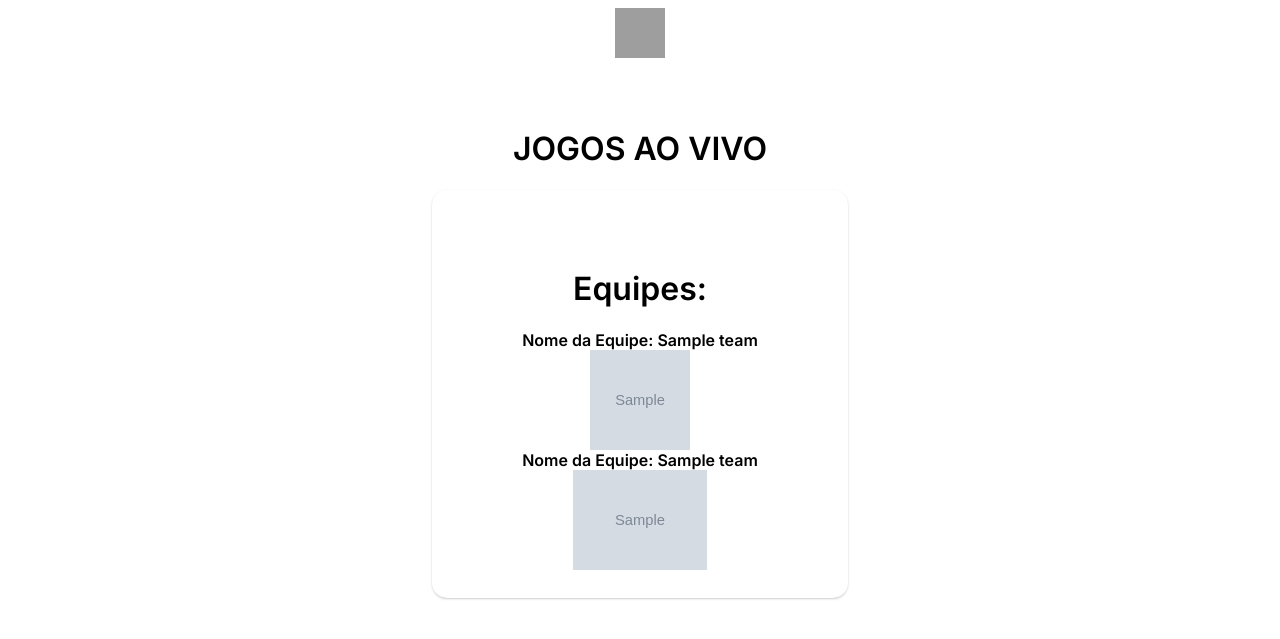
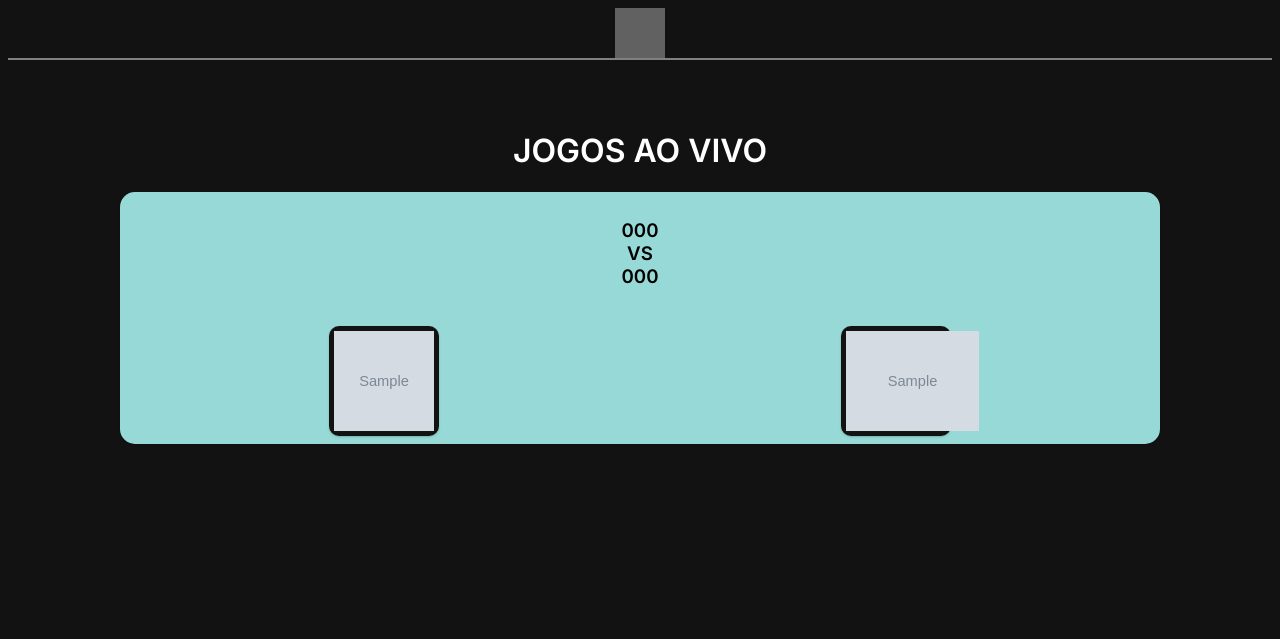
Before and after one commit to RadioactivePlays/pyesports, a Python web app: template website/templates/table.html in a window 1280 px wide. Shown: the top 639 px of the page. Run offline with Jinja, Linux system fonts and the light colour scheme; the template is opened without the code that fills it: most values are stand-ins (such as "Sample title", 1, 10 or a date in 2020); grey boxes marked "Sample" are stand-in pictures; grey boxes are pictures that could not be loaded.

Commit message:
Implementando frontend

```diff
--- a/website/static/assets/css/styles.css
+++ b/website/static/assets/css/styles.css
@@ -1,17 +1,19 @@
 body {
     font: 400 1rem 'Inter', sans-serif;
+    background-color: #121212;
  }
 
 h1{
    padding-top: 50px;
+   color: white;
  }
 
   .card{
     min-height: 10vh;
-    max-width: 500px;
+    min-width: 80vw;
     margin: 0 auto;
     padding: 2.5rem 2 rem;
-    background-color: white;
+    background-color: #96d9d6;
     width: 25rem;
     padding: 0.5rem;
     display: flex;
@@ -25,8 +27,8 @@ h1{
   }
 
  .card:hover{
-    transform: scale(1.2);
-    background-color: #96d9d6;
+    transform: scale(1.1);
+    background-color: white;
  }
 
  .teamicon {
@@ -37,7 +39,30 @@ h1{
  .navbar-container {
     display: flex;
     justify-content: center;
+    border-bottom-style: solid;
+    border-width: 2px;
+    border-color: grey;
   }
 .navbar-container::before, .navbar-logo-container, .toggle-container {
     content: '';
   }
+
+.navbar-icon {
+  filter: invert(100%);
+}
+
+.row {
+  display: flex;
+  flex-direction: row;
+  justify-content: space-around;
+}
+
+.column {
+  flex: %;
+  padding: 5px;
+  box-shadow: 0 1px 3px -1px rgba(0, 0, 0, 0.4);
+  width: 100px;
+  height: 100px;
+  background-color: #121212;
+  border-radius: 10px;
+}
--- a/website/templates/table.html
+++ b/website/templates/table.html
@@ -10,7 +10,7 @@
     <link rel="icon" type="image/x-icon" href="../static/assets/images/league-of-legends.svg">
 </head>
  <nav class="navbar-container">
-  <img src="../static/assets/images/league-of-legends.svg" width="50" height="50">
+  <img class="navbar-icon" src="../static/assets/images/league-of-legends.svg" width="50" height="50">
 </nav>
 <body>
   <h1 align="center">JOGOS AO VIVO</h1>
@@ -19,13 +19,16 @@
       {% else %}
         {% for event in events %}
           <div class="card">
-            <h1>Equipes:</h1>
-             <strong>Nome da Equipe: {{ event['match']['teams'][0]['name'] }}</strong>
-              <img src="{{ event['match']['teams'][0]['image'] }}" alt="Logo da Equipe A" class="teamicon" width="100" height="100">
-               <strong>Nome da Equipe: {{ event['match']['teams'][1]['name'] }}</strong>
-                <img src="{{ event['match']['teams'][1]['image'] }}" alt="Logo da Equipe B" class="teamicon" "width="100" height="100">
-            <br>
-     </div>
+            <h3> {{ event['match']['teams'][0]['code'] }}<br> VS <br>{{ event['match']['teams'][1]['code'] }}</h3><br>
+             <div class="row">
+             <div class="column">
+               <img src="{{ event['match']['teams'][0]['image'] }}" alt="Logo da Equipe A" class="teamicon" width="100" height="100">
+             </div>
+             <div class="column">
+               <img src="{{ event['match']['teams'][1]['image'] }}" alt="Logo da Equipe B" class="teamicon" "width="100" height="100">
+             </div>
+            </div>
+           </div>
     {% endfor %}
     {% endif %}
 </body>
```
Also changed, not shown: website/views.py (+6 -4 lines).
